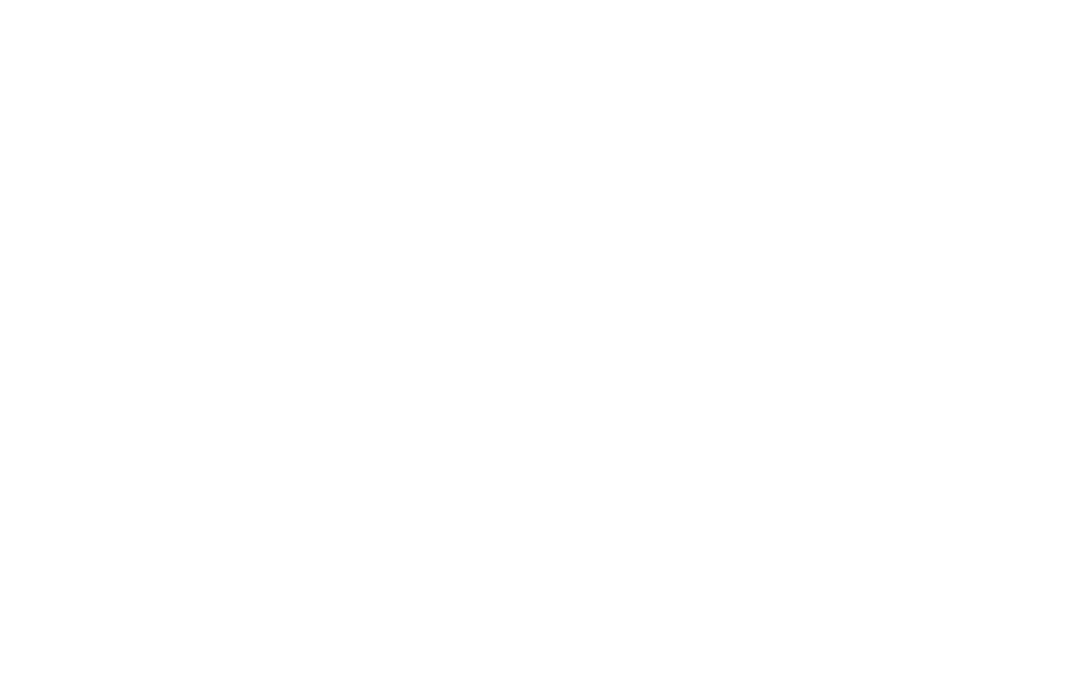
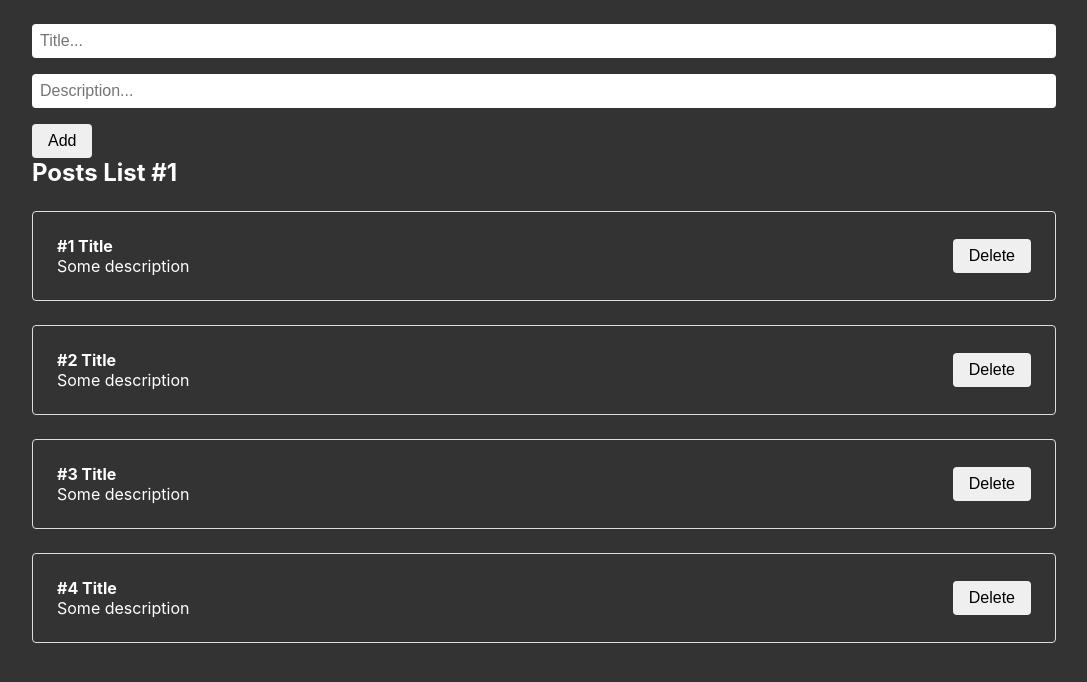
Before and after one commit to aportraitofjoyce/mini-todo-react, a React (Create React App) app: page / in a window 1280 px wide. Shown: the top 682 px of the page, without its empty margins (96-1183 px from the left). Built offline with nearby package versions, Linux system fonts and the light colour scheme.

Commit message:
Posts list, creating posts

```diff
--- a/src/App.tsx
+++ b/src/App.tsx
@@ -1,9 +1,29 @@
-import React from 'react'
+import React, {SyntheticEvent, useState} from 'react'
+import {Posts} from './components/Posts/Posts'
+import {PostForm} from './components/Posts/PostForm'
 
-export const App = () => {
+export type PostsType = {
+    id: number
+    title: string
+    description: string
+}
+
+export const App: React.FC = () => {
+    const [posts, setPosts] = useState<PostsType[]>([
+        {id: 1, title: 'Title', description: 'Some description'},
+        {id: 2, title: 'Title', description: 'Some description'},
+        {id: 3, title: 'Title', description: 'Some description'},
+        {id: 4, title: 'Title', description: 'Some description'},
+    ])
+
+    const addNewPost = (post: PostsType) => {
+        setPosts([...posts, post])
+    }
+
     return (
-        <div>
-
+        <div className={'app'}>
+            <PostForm onSubmit={addNewPost}/>
+            <Posts posts={posts} title={'Posts List #1'}/>
         </div>
     )
 }
--- /dev/null
+++ b/src/components/Posts/PostForm.tsx
@@ -0,0 +1,37 @@
+import React, {SyntheticEvent, useState} from 'react'
+import {PostsType} from '../../App'
+
+type PostFormProps = {
+    onSubmit: (post: PostsType) => void
+}
+
+export const PostForm: React.FC<PostFormProps> = props => {
+    const {onSubmit} = props
+
+    const [post, setPost] = useState<{ title: string, description: string }>({
+        title: '',
+        description: ''
+    })
+
+    const onSubmitHandler = (e: SyntheticEvent) => {
+        e.preventDefault()
+        onSubmit({...post, id: Date.now()})
+        setPost({title: '', description: ''})
+    }
+
+    return (
+        <form>
+            <input type='text'
+                   placeholder={'Title...'}
+                   value={post.title}
+                   onChange={e => setPost({...post, title: e.target.value})}/>
+
+            <input type='text'
+                   placeholder={'Description...'}
+                   value={post.description}
+                   onChange={e => setPost({...post, description: e.target.value})}/>
+
+            <button type={'submit'} onClick={onSubmitHandler}>Add</button>
+        </form>
+    )
+}
--- /dev/null
+++ b/src/components/Posts/PostItem.tsx
@@ -0,0 +1,27 @@
+import React from 'react'
+import s from './Posts.module.css'
+import {Button} from '../UI/Button/Button'
+
+type PostItemProps = {
+    id: number
+    title: string
+    description: string
+    index: number
+}
+
+export const PostItem: React.FC<PostItemProps> = props => {
+    const {children, id, title, description, index} = props
+
+    return (
+        <div className={s.itemContainer}>
+            <div>
+                <strong>{`#${index} ${title}`}</strong>
+                <div>{description}</div>
+            </div>
+
+            <div>
+                <Button>Delete</Button>
+            </div>
+        </div>
+    )
+}
--- /dev/null
+++ b/src/components/Posts/Posts.module.css
@@ -0,0 +1,9 @@
+.itemContainer {
+    display: flex;
+    justify-content: space-between;
+    align-items: center;
+    border: 1px solid #ddd;
+    padding: 24px;
+    border-radius: 4px;
+    margin-bottom: 24px;
+}
--- /dev/null
+++ b/src/components/Posts/Posts.tsx
@@ -0,0 +1,21 @@
+import React from 'react'
+import {PostItem} from './PostItem'
+import {PostsType} from '../../App'
+
+type PostsProps = {
+    posts: PostsType[]
+    title: string
+}
+
+export const Posts: React.FC<PostsProps> = props => {
+    const {posts, title} = props
+
+
+    return (
+        <div>
+            <h2 style={{marginBottom: 24}}>{title}</h2>
+            {posts.map((p, i) => <PostItem key={p.id} id={p.id} title={p.title}
+                                      description={p.description} index={i+1}/>)}
+        </div>
+    )
+}
--- /dev/null
+++ b/src/components/UI/Button/Button.tsx
@@ -0,0 +1,5 @@
+import React from 'react'
+
+export const Button: React.FC<any> = ({children, ...props}) => {
+    return <button {...props}>{children}</button>
+}
--- /dev/null
+++ b/src/components/UI/Input/Input.tsx
@@ -0,0 +1,5 @@
+import React from 'react'
+
+export const Input: React.FC<any> = props => {
+    return <input {...props}/>
+}
--- a/src/index.css
+++ b/src/index.css
@@ -4,8 +4,20 @@
   box-sizing: border-box;
 }
 
+#root {
+  display: flex;
+  justify-content: center;
+
+}
+
+.app {
+  width: 1024px;
+}
+
 body {
-  margin: 40px;
+  background-color: #333;
+  color: white;
+  margin: 24px;
   font-family: -apple-system, BlinkMacSystemFont, 'Segoe UI', 'Roboto', 'Oxygen',
     'Ubuntu', 'Cantarell', 'Fira Sans', 'Droid Sans', 'Helvetica Neue',
     sans-serif;
@@ -17,3 +29,20 @@
   font-family: source-code-pro, Menlo, Monaco, Consolas, 'Courier New',
     monospace;
 }
+
+button {
+  padding: 8px 16px;
+  border: none;
+  border-radius: 4px;
+  cursor: pointer;
+  font-size: 16px;
+}
+
+input {
+  font-size: 16px;
+  border: none;
+  border-radius: 4px;
+  padding: 8px;
+  width: 100%;
+  margin-bottom: 16px;
+}
```
